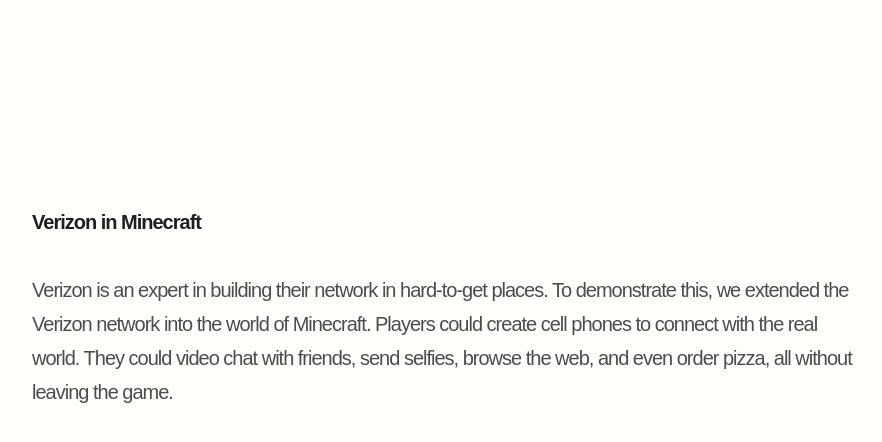
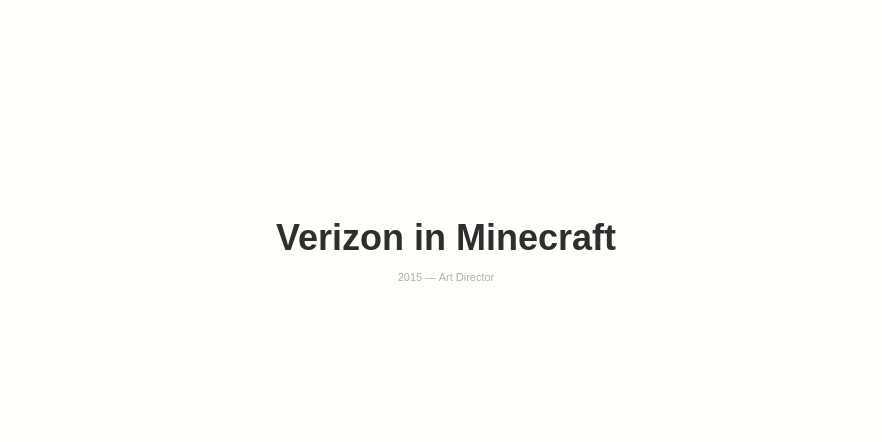
Before and after one commit to chuckcarlson/chuckcarlson.github.io, a plain HTML site: page index.html in a window 1280 px wide. Both pictures are taken after a click on the link "Selected work". Shown: the part 492-934 px from the top of the page, without its empty margins (194-1076 px from the left). Drawn offline with nearby package versions, Linux system fonts and the light colour scheme; a web font is replaced by a local one.

Commit message:
lets do this~

```diff
--- a/css/skeleton.css
+++ b/css/skeleton.css
@@ -31,7 +31,7 @@
 –––––––––––––––––––––––––––––––––––––––––––––––––– */
 .container, .container2 {
   position: relative;
-  width: 98%;
+  width: 92%;
   margin: 0 auto;
   box-sizing: border-box;
 text-align: justify; }
@@ -48,14 +48,43 @@ text-align: justify; }
   float: left;
   box-sizing: border-box;}
 
+.content {
+  padding: 0% 0% 4% 0%;
+  /*background-color: #f2f2f2;
+  background-clip: content-box;
+  background-size:contain;*/
+}
+
 
 
 
 /* For devices larger than 750px */
 @media (min-width: 550px) {
+
   .container {
-        /*
-    max-width: 1440px;  */
+        width: 96%;
+    }
+
+  .column,
+  .columns {
+
+    }
+  .column:first-child,
+  .columns:first-child {
+    margin-right: 2%; }
+
+  .content {
+  padding: 0% 0% 2% 0%;
+  /*background-color: #f2f2f2;
+  background-clip: content-box;
+  background-size:contain;*/
+}
+
+
+
+    /*.container {
+
+    max-width: 900px;
     }
   .column,
   .columns {
@@ -71,7 +100,7 @@ text-align: justify; }
 
     }
   .columns2:first-child {
-    margin-left: 0; }
+    margin-left: 0; }*/
 
 
   .one.column,
@@ -81,7 +110,7 @@ text-align: justify; }
   .three.columns2                  { width: 23.75%;     }
   .four.columns                   { width: 32.66666666667%; }
   .five.columns                   { width: 39.3333333333%; }
-  .six.columns                    { width: 49.5%;            }
+  .six.columns                    { width: 49%;            }
   .six.columns2                    { width: 47.5%;            }
   .seven.columns                  { width: 56.6666666667%; }
   .eight.columns                  { width: 65.3333333333%; }
@@ -138,7 +167,7 @@ html is set to 62.5% so that all the REM measurements throughout Skeleton
 are based on 10px sizing. So basically 1.5rem = 15px :)
 @import url(http://fonts.googleapis.com/css?family=Roboto+Slab:400,100,300,700);
 */
-/*
+
 @font-face {
     font-family: F-Bold;
     src: url("https://dl.dropboxusercontent.com/u/23254681/fonts/maisonneue-bold-webfont.woff");
@@ -153,8 +182,8 @@ are based on 10px sizing. So basically 1.5rem = 15px :)
     src: url("https://dl.dropboxusercontent.com/u/23254681/fonts/maisonneue-medium-webfont.woff");
     font-weight: bold;
 }
-*/
 
+/*
 @font-face {
     font-family: F-Bold;
     src: url("https://dl.dropboxusercontent.com/u/23254681/fonts/TrioGrotesk-Bold.otf") format("opentype");
@@ -168,13 +197,13 @@ are based on 10px sizing. So basically 1.5rem = 15px :)
     font-family: F-Med;
     src: url("https://dl.dropboxusercontent.com/u/23254681/fonts/TrioGrotesk-Medium.otf") format("opentype");
     font-weight: bold;
-}
+}*/
 
 html {
   }
 body {
   line-height: 1.7;
-  letter-spacing: -1px;
+  letter-spacing: 0px;
   font-weight: normal;
   font-family: F, sans-serif;
  }
--- a/css/style.css
+++ b/css/style.css
@@ -14,11 +14,12 @@ b {
   color: #1f1f21;
 }
 
+/*
 .profile, .setup {
   padding-left: 17%;
   padding-right: 17%;
 }
-
+*/
 
 
 /*
@@ -36,25 +37,21 @@ b {
 
 .label {
   font-size: 14px;
-    font-family: F-Med, sans-serif;
   color: #5e5e5e;
 }
 
+.sinfo {
+  text-align:center;
+  font-size: 11px;
+  color: #aeaeae;
+}
 
-
-.content {
-  padding: 0% 0% 1% 0%;
-  /*background-color: #f2f2f2;
-  background-clip: content-box;
-  background-size:contain;*/
-}
 .name {
   padding: 1% 0% 0% 0%;
 }
 
 .project {
   display: none;
-  align: left;
   margin: 0 auto;
   padding: 0;
 }
@@ -182,13 +179,13 @@ div.hidden {
 
 @media all and (min-width: 960px) {
     body{
-        font-size: 20px;
+        font-size: 18px;
     }
 }
 
 @media all and (max-width: 959px) and (min-width: 737px) {
     body{
-        font-size: 17px;
+        font-size: 16px;
     }
 }
 
--- a/index.html
+++ b/index.html
@@ -72,9 +72,8 @@
     <div class="grid">
 
       <div class="row">
-        <div class="twelve columns setup lj">
-            <b>Verizon in Minecraft</b><br>&nbsp;<br>
-          <div>Verizon is an expert in building their network in hard-to-get places. To demonstrate this, we extended the Verizon network into the world of Minecraft. Players could create cell phones to connect with the real world. They could video chat with  friends, send selfies, browse the web, and even order pizza, all without leaving the game.</div>
+        <div class="twelve columns content setup lj">
+            <h1>Verizon in Minecraft</h1><div class="sinfo">2015 — Art Director</div>
         </div>
       </div>
 
@@ -83,7 +82,6 @@
           <div class="embed-container"><iframe class="lazyvid" data-loader="vimeo" src="img/grey-loader.gif" data-src="174399684?title=0&byline=0&portrait=0" width="1280" height="720" frameborder="0" webkitallowfullscreen mozallowfullscreen allowfullscreen></iframe></div>
         </div>
       </div>
-
 
       <div class="row">
         <div class="six columns content">
@@ -103,6 +101,10 @@
         </div>
       </div>
 
+      <div>Verizon is an expert in building their network in hard-to-get places. To demonstrate this, we extended the Verizon network into the world of Minecraft. Players could create cell phones to connect with the real world. They could video chat with  friends, send selfies, browse the web, and even order pizza, all without leaving the game.</div>
+
+
+
     </div>
   </div>
 
@@ -116,7 +118,8 @@
       <div class="row">
         <div class="twelve columns setup lj">
             <b>Beneath The Surface</b><br>&nbsp;<br>
-          <div>To show the world that Chrysler can make a world-class car, we allowed customers to go “beneath the surface” of the all-new Chrysler 200. Using VR, viewers sat inside an actual 200 and watched as the car's parts exploded around them. They could then dive-in deeper by transporting onto the factory line and learn about the build process as the car moved along the line.</div>
+          <div>To show the world that Chrysler can make a world-class car, we allowed customers to go “beneath the surface” of the all-new Chrysler 200. Using VR, viewers sat inside an actual 200 and watched as the car's parts exploded around them. They could then dive-in deeper by transporting onto the factory line and learn about the build process as the car moved along the line.</div><br>
+            <div class="sinfo">2015 — Art Director</div>
         </div>
       </div>
 
@@ -158,7 +161,8 @@
       <div class="row">
         <div class="twelve columns setup lj">
             <b>Door</b><br>&nbsp;<br>
-          <div>Have you ever been in a crowded stadium with full bars of service, but your phone still doesn't work? That's where a better network comes into play. Using a metaphor of a door, the spot helped viewers visualize what actually happens on a cellular network when it becomes too busy and how Verizon better handles it.</div>
+          <div>Have you ever been in a crowded stadium with full bars of service, but your phone still doesn't work? That's where a better network comes into play. Using a metaphor of a door, the spot helped viewers visualize what actually happens on a cellular network when it becomes too busy and how Verizon better handles it.</div><br>
+            <div class="sinfo">2015 — Art Director</div>
         </div>
       </div>
 
@@ -197,7 +201,8 @@
       <div class="row">
         <div class="twelve columns setup lj">
             <b>City</b><br>&nbsp;<br>
-          <div>Because a cellular network is invisible, it's nearly impossible to show all the amazing features it can have. Using a city as a metaphor, we created an interactive website that allowed visitors to understand the inner-workings of what makes the Verizon network the best.</div>
+          <div>Because a cellular network is invisible, it's nearly impossible to show all the amazing features it can have. Using a city as a metaphor, we created an interactive website that allowed visitors to understand the inner-workings of what makes the Verizon network the best.</div><br>
+            <div class="sinfo">2016 — Art Director</div>
         </div>
       </div>
 
@@ -236,8 +241,8 @@
       <div class="row">
         <div class="twelve columns setup lj">
           <b>Little Metaphors</b><br>&nbsp;<br>
-            <div>Extending alongside our campaign of "better matters" for Verizon, we continued the use of metaphors with a series of digital :15s. The spots featured a basketball hoop, a long straw, an hourglass, and a lizard to help explain what makes Verizon the
-            best.</div>
+            <div>Extending alongside our campaign of "better matters" for Verizon, we continued the use of metaphors with a series of digital :15s. The spots featured a basketball hoop, a long straw, an hourglass, and a lizard to help explain what makes Verizon the best.</div><br>
+            <div class="sinfo">2015 — Art Director</div>
         </div>
       </div>
 
@@ -279,7 +284,8 @@
         <div class="twelve columns setup lj">
           <b>Dodge / Burgundy</b><br>&nbsp;<br>
             <div>To launch the all-new Dodge Durango we wanted to show the world that its a pretty big deal. With the release of the truck coinciding with the release of Anchorman 2, we brought in America's favorite fictional newsanchor, Ron Burgundy,
-            to help deliver the goods through a ton of spots.</div>
+            to help deliver the goods through a ton of spots.</div><br>
+            <div class="sinfo">2014 — Art Director</div>
         </div>
       </div>
 
@@ -323,7 +329,8 @@
       <div class="row">
         <div class="twelve columns setup lj">
           <b>Hands on Ron Burgundy</b><br>&nbsp;<br>
-            <div>To extend the Anchorman 2 and Dodge Durango campaign, we created an internet endurance event inspired by the car dealership contest "hands on a hardbody." We invited users to compete online to see how long they could touch Ron for a chance to win a Dodge Durango.</div>
+            <div>To extend the Anchorman 2 and Dodge Durango campaign, we created an internet endurance event inspired by the car dealership contest "hands on a hardbody." We invited users to compete online to see how long they could touch Ron for a chance to win a Dodge Durango.</div><br>
+            <div class="sinfo">2014 — Art Director</div>
         </div>
       </div>
 
@@ -361,7 +368,8 @@
       <div class="row">
         <div class="twelve columns setup lj">
           <b>Rooftop Racer</b><br>&nbsp;<br>
-            <div>One of my favorite projects I made while working at CP+B was an interactive game where Elliot Sadler leaves his Coke Zero on the roof of his car. The goal for the user was to try to finish the race with the Coke Zero intact. When this game released, it really pushed the boundaries of what a browser game could look like, by delivering next-gen console like graphics.</div>
+            <div>One of my favorite projects I made while working at CP+B was an interactive game where Elliot Sadler leaves his Coke Zero on the roof of his car. The goal for the user was to try to finish the race with the Coke Zero intact. When this game released, it really pushed the boundaries of what a browser game could look like, by delivering next-gen console like graphics.</div><br>
+            <div class="sinfo">2008 — Art Director, Designer</div>
         </div>
       </div>
 
```
